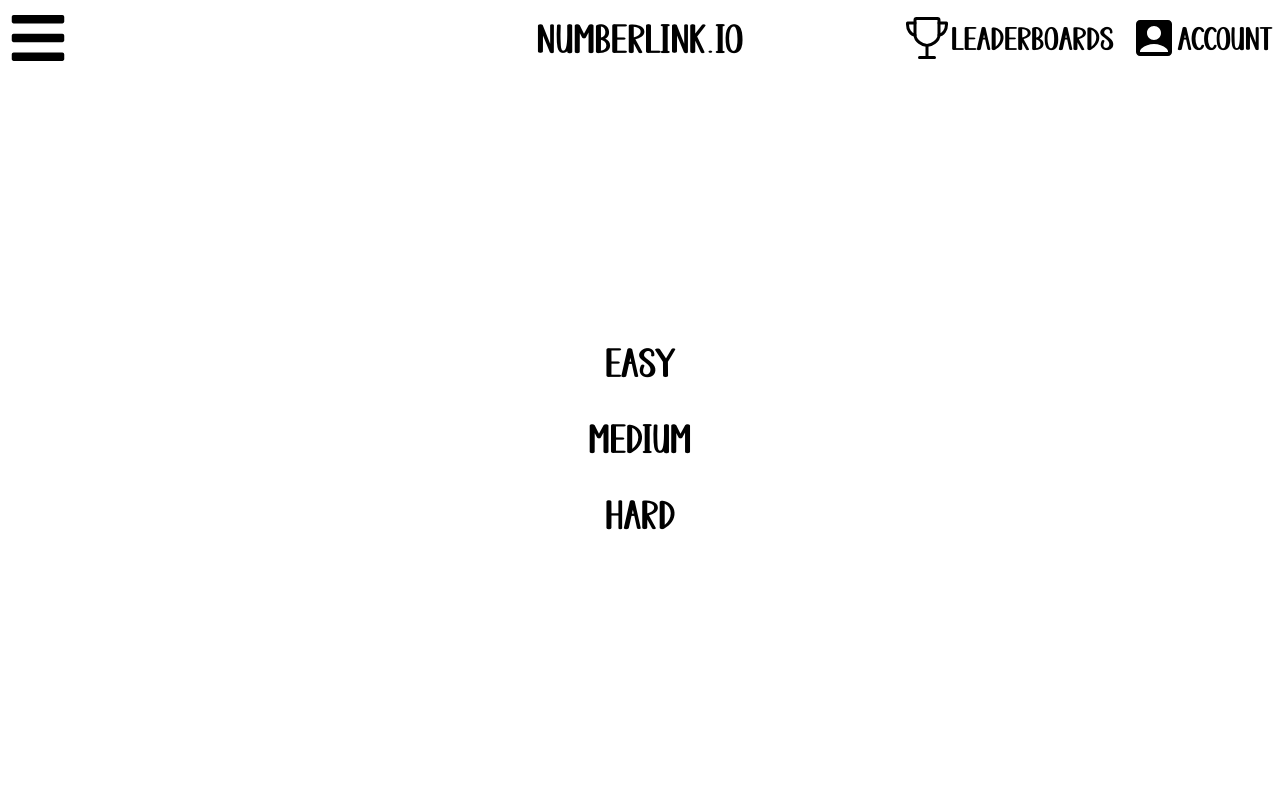
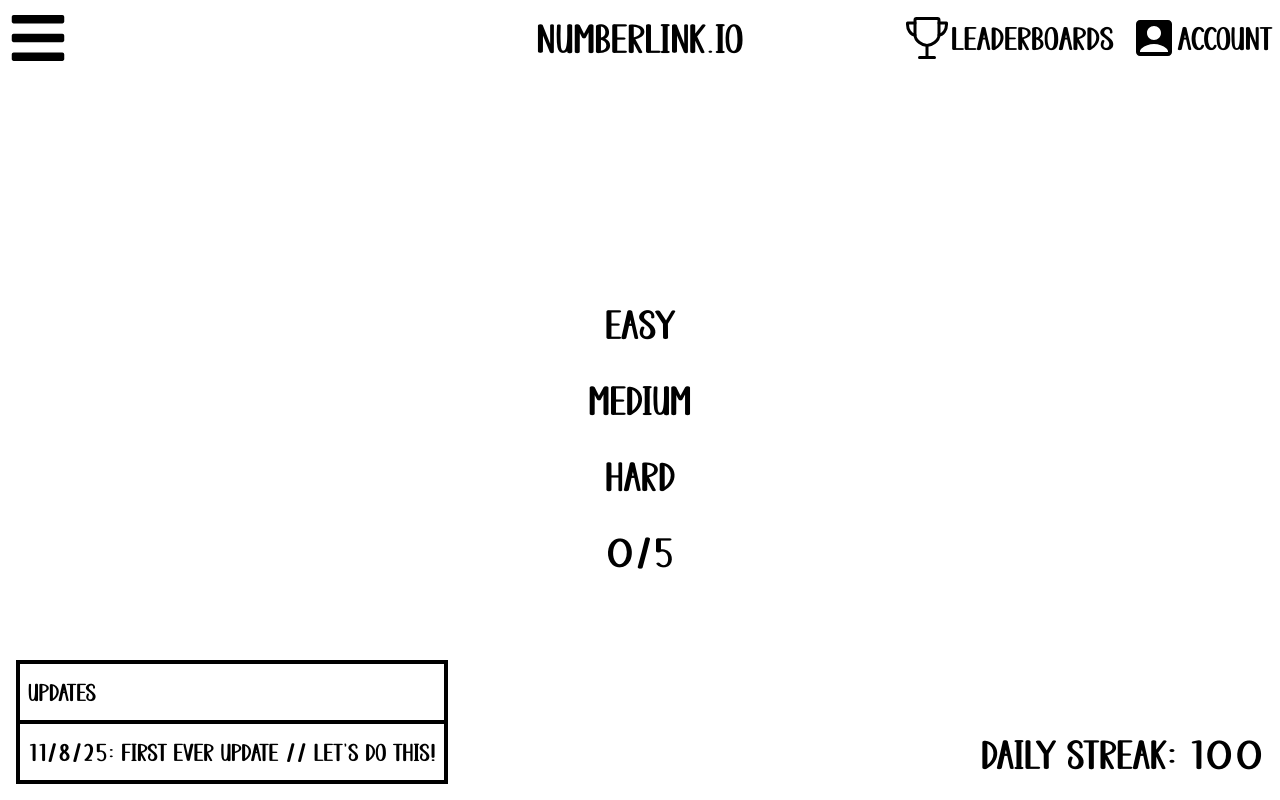
Before and after one commit to Ickyeris/NumberLink.io, a React (Vite) app in the folder client/: page / in a window 1280 px wide. Built offline with nearby package versions, Linux system fonts and the light colour scheme.

Commit message:
Added main page stuff

```diff
--- a/client/src/App.css
+++ b/client/src/App.css
@@ -562,12 +562,28 @@ video {
   position: fixed;
 }
 
+.right-0 {
+  right: 0px;
+}
+
+.bottom-0 {
+  bottom: 0px;
+}
+
+.left-0 {
+  left: 0px;
+}
+
 .m-2 {
   margin: 0.5rem;
 }
 
 .m-4 {
   margin: 1rem;
+}
+
+.m-1 {
+  margin: 0.25rem;
 }
 
 .mr-4 {
@@ -603,6 +619,10 @@ video {
   height: 100px;
 }
 
+.h-500 {
+  height: 500px;
+}
+
 .h-auto {
   height: auto;
 }
@@ -613,14 +633,6 @@ video {
 
 .h-screen {
   height: 100vh;
-}
-
-.h-600 {
-  height: 600px;
-}
-
-.h-500 {
-  height: 500px;
 }
 
 .w-1\/2 {
@@ -655,6 +667,10 @@ video {
   width: 100vw;
 }
 
+.w-96 {
+  width: 24rem;
+}
+
 .flex-1 {
   flex: 1 1 0%;
 }
@@ -679,10 +695,6 @@ video {
 
 .flex-col {
   flex-direction: column;
-}
-
-.items-start {
-  align-items: flex-start;
 }
 
 .items-center {
@@ -721,6 +733,10 @@ video {
   border-bottom-width: 2px;
 }
 
+.border-b-0 {
+  border-bottom-width: 0px;
+}
+
 .border-black {
   --tw-border-opacity: 1;
   border-color: rgb(0 0 0 / var(--tw-border-opacity));
@@ -731,11 +747,6 @@ video {
   border-color: rgb(255 255 255 / var(--tw-border-opacity));
 }
 
-.bg-black {
-  --tw-bg-opacity: 1;
-  background-color: rgb(0 0 0 / var(--tw-bg-opacity));
-}
-
 .bg-blue-400 {
   --tw-bg-opacity: 1;
   background-color: rgb(96 165 250 / var(--tw-bg-opacity));
@@ -744,11 +755,6 @@ video {
 .bg-gray-300 {
   --tw-bg-opacity: 1;
   background-color: rgb(209 213 219 / var(--tw-bg-opacity));
-}
-
-.bg-red-100 {
-  --tw-bg-opacity: 1;
-  background-color: rgb(254 226 226 / var(--tw-bg-opacity));
 }
 
 .bg-transparent {
@@ -773,6 +779,18 @@ video {
   padding: 1rem;
 }
 
+.p-8 {
+  padding: 2rem;
+}
+
+.p-1 {
+  padding: 0.25rem;
+}
+
+.text-center {
+  text-align: center;
+}
+
 .font-titleFont {
   font-family: TitleFont, sans-serif;
 }
@@ -790,6 +808,21 @@ video {
 .text-xl {
   font-size: 1.25rem;
   line-height: 1.75rem;
+}
+
+.text-3xl {
+  font-size: 1.875rem;
+  line-height: 2.25rem;
+}
+
+.text-2xl {
+  font-size: 1.5rem;
+  line-height: 2rem;
+}
+
+.text-4xl {
+  font-size: 2.25rem;
+  line-height: 2.5rem;
 }
 
 .text-black {
@@ -839,12 +872,16 @@ video {
 }
 
 @media (min-width: 768px) {
+  .md\:block {
+    display: block;
+  }
+
+  .md\:hidden {
+    display: none;
+  }
+
   .md\:h-600 {
     height: 600px;
-  }
-
-  .md\:h-500 {
-    height: 500px;
   }
 
   .md\:w-auto {
--- a/client/src/components/navbar/navbar.tsx
+++ b/client/src/components/navbar/navbar.tsx
@@ -39,7 +39,7 @@ const Navbar = () => {
             <div className="flex w-1/4 justify-end">
                 <span className="w-full h-full flex flex-row justify-end items-center text-5xl">
                     <button className="font-titleFont text-black p-2 flex flex-row">
-                        <IoTrophyOutline/>
+                        <IoTrophyOutline className="hidden md:block"/>
                         <h1 className="hidden xl:block">Leaderboards</h1>
                     </button>
                     <button className="font-titleFont text-black p-2 flex flex-row">
--- /dev/null
+++ b/client/src/components/updates/Updates.tsx
@@ -0,0 +1,15 @@
+
+
+
+const Updates = () => {
+    return (
+        <div className="hidden xl:block fixed bottom-0 left-0 w-auto flex flex-col p-4 font-titleFont text-black text-4xl flex flex-col">
+            <div className="border-black border-4 border-b-0 p-2">Updates</div>
+            <div className="border-black border-4 p-2">
+                11/8/25: First ever update // Let's do this!
+            </div>
+        </div>
+    )
+}
+
+export default Updates;
--- a/client/src/pages/MainPage.tsx
+++ b/client/src/pages/MainPage.tsx
@@ -1,4 +1,5 @@
 import { useNavigate } from 'react-router-dom'
+import Updates from '../components/updates/Updates'
 
 const MainPage = () => {
     const navigate = useNavigate()
@@ -22,7 +23,14 @@ const MainPage = () => {
                 <button className="font-titleFont text-black p-2 flex flex-row text-6xl">
                     Hard
                 </button>
+                <button className="font-titleFont text-black p-2 flex flex-row text-6xl">
+                    0/5
+                </button>
             </div>
+            <button className="hidden md:block fixed right-0 bottom-0 font-titleFont text-black p-4 text-6xl">
+                Daily Streak: 100
+            </button>
+            <Updates/>
         </div>
     )
 }
```
